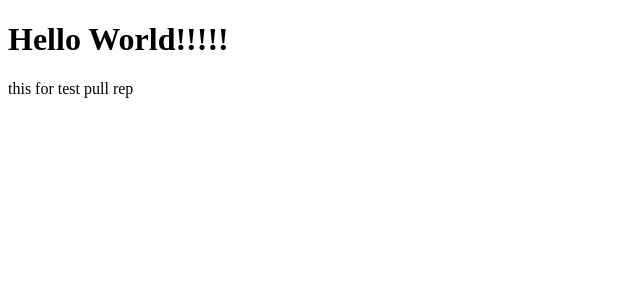
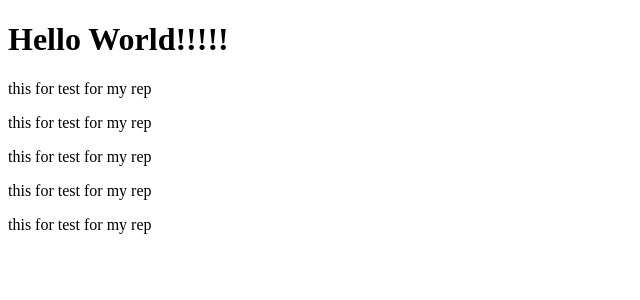
Before and after one commit to Hussein-Salloum-GH/bookstore-react-app, a React (Create React App) app: page / in a window 1280 px wide. Shown: the top 300 px of the page, without its empty margins (0-640 px from the left). Built offline with nearby package versions, Linux system fonts and the light colour scheme.

Commit message:
test commit2

```diff
--- a/src/App.js
+++ b/src/App.js
@@ -4,7 +4,12 @@ const App = () => {
   return (
     <div className="App">
       <h1>Hello World!!!!!</h1>
-      <p>this for test pull rep</p>
+      <p>this for test for my rep</p>
+      <p>this for test for my rep</p>
+      <p>this for test for my rep</p>
+      <p>this for test for my rep</p>
+      <p>this for test for my rep</p>
+
     </div>
   );
 }
```
